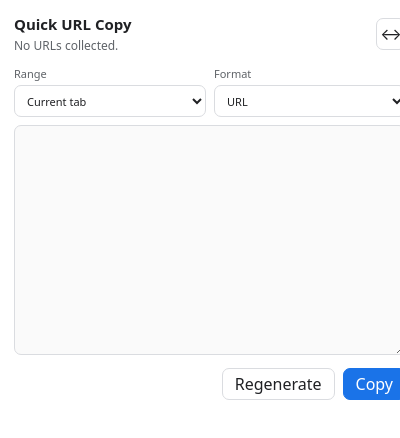
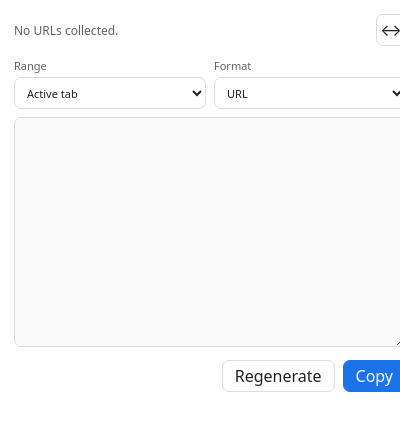
Before and after one commit to snowy-tools/chrome-quick-copy-urls, a browser extension: page popup.html in a window 400 px wide. Drawn offline with Linux system fonts and the light colour scheme.

Commit message:
fix: update terminology from "current tab" to "active tab"

```diff
--- a/popup.html
+++ b/popup.html
@@ -10,7 +10,6 @@
 	<main id="app">
 		<header class="header">
 			<div>
-				<h1>Quick URL Copy</h1>
 				<p id="summary">No URLs collected.</p>
 			</div>
 			<button id="modeButton" class="icon-button" type="button" title="Switch display mode" aria-label="Switch display mode">↔</button>
@@ -21,7 +20,7 @@
 				<label>
 					Range
 					<select id="rangeSelect">
-						<option value="current">Current tab</option>
+						<option value="current">Active tab</option>
 						<option value="window">Current window</option>
 						<option value="all">All tabs</option>
 					</select>
@@ -30,7 +29,7 @@
 					Format
 					<select id="formatSelect">
 						<option value="url">URL</option>
-						<option value="title-url">Title + URL</option>
+						<option value="title-url">Title + URL: {title}\t{url}\n</option>
 					</select>
 				</label>
 			</div>
```
Also changed, not shown: README.md, manifest.json.
